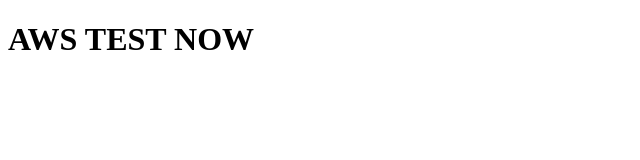
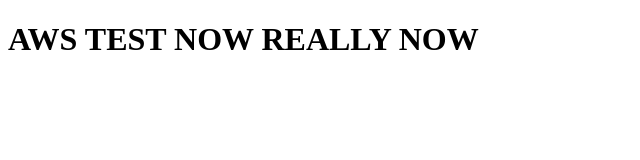
Before and after one commit to dev-junha/AWS-TEST, a plain HTML site: page index.html in a window 1280 px wide. Shown: the whole page, without its empty margins (0-640 px from the left). Drawn offline with Linux system fonts and the light colour scheme.

Commit message:
body 본문 추가

```diff
--- a/index.html
+++ b/index.html
@@ -3,12 +3,13 @@
   <head>
     <meta charset="UTF-8" />
     <meta name="viewport" content="width=device-width, initial-scale=1.0" />
-    <title>mooDiary</title>
+    <title>AWS TEST NOW</title>
   </head>
 
   <body>
     <h1>
     AWS TEST NOW
+    REALLY NOW
     </h1>
   </body>
 </html>
```
